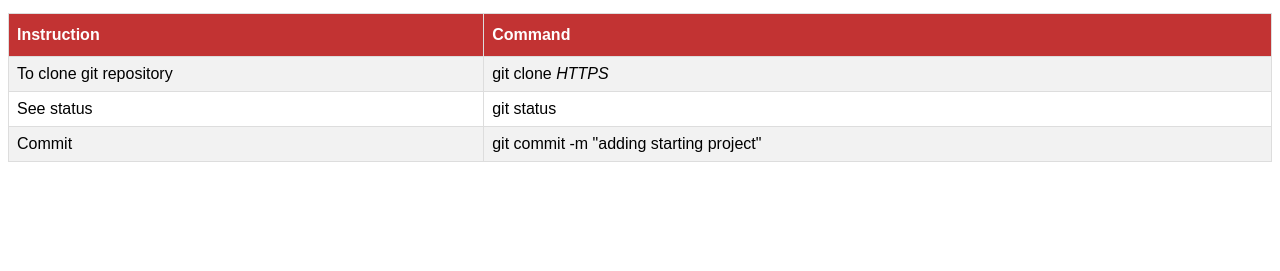
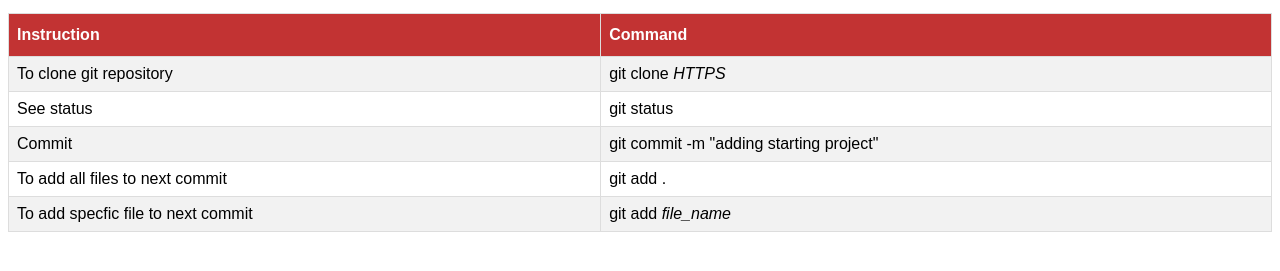
Before and after one commit to rakib313/Background-Generator, a plain HTML site: page index.html in a window 1280 px wide. Shown: the part 101-372 px from the top of the page. Drawn offline with Linux system fonts and the light colour scheme.

Commit message:
Resolved marge confilcts my adding marged contents at the bottom

```diff
--- a/index.html
+++ b/index.html
@@ -27,6 +27,15 @@
             <td>Commit</td>
             <td>git commit -m "adding starting project"</td>
         </tr>
+        <tr>
+            <td>To add all files to next commit</td>
+            <td>git add .</td>
+        </tr>
+        <tr>
+            <td>To add specfic file to next commit</td>
+            <td>git add <i>file_name</i></td>
+        </tr>
+        <tr>
       </table>
 
 </body>
```
